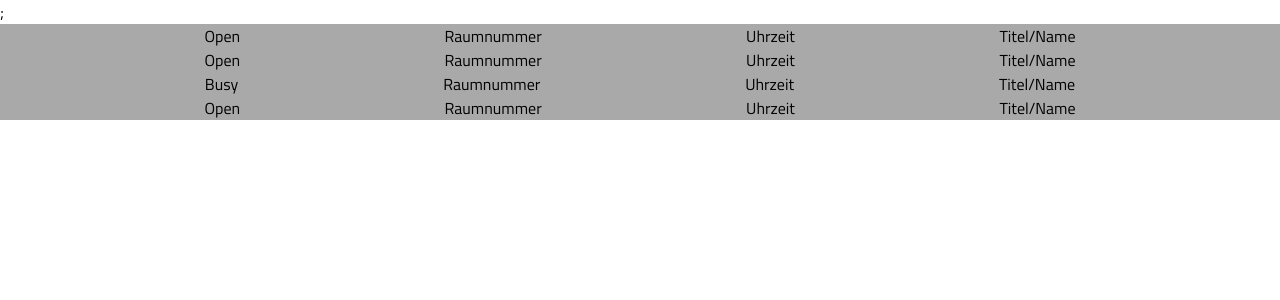
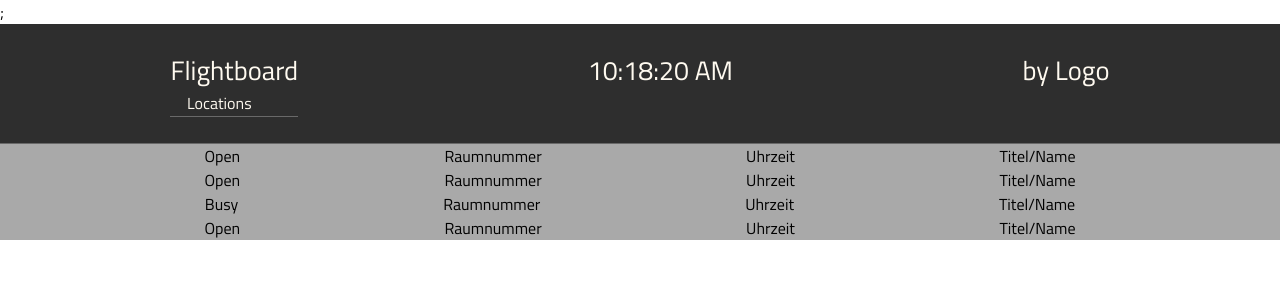
Before and after one commit to ZoraWurm/test-flightboard-fe, a React (Create React App) app: page / in a window 1280 px wide. Shown: the top 300 px of the page. Built offline with nearby package versions, Linux system fonts and the light colour scheme.

Commit message:
refactor header component

```diff
--- a/src/App.tsx
+++ b/src/App.tsx
@@ -13,6 +13,7 @@ function App() {
 
   return (
     <div className="App">
+      <Header />
       {roomList.map((room) => (
         <Room key={room.id} isFree={room.isFree} />
       ))}
--- a/src/Room/room.component.tsx
+++ b/src/Room/room.component.tsx
@@ -1,4 +1,4 @@
-import React from './node_modules/react';
+import React from 'react';
 import './room.component.css';
 
 type RoomProps = {
--- a/src/header/header.component.tsx
+++ b/src/header/header.component.tsx
@@ -4,16 +4,14 @@ import Clock from '../clock/clock.component';
 
 function Header() {
   return (
-    <div>
-      <div className="Header">
-        <div>
-          Flightboard <br></br> <span className="Subheader">Locations</span>
-        </div>
-        <div>
-          <Clock />
-        </div>
-        <div>by Logo</div>
+    <div className="header">
+      <div className="flightboard">
+        Flightboard <span className="locations">Locations</span>
       </div>
+      <div>
+        <Clock />
+      </div>
+      <div>by Logo</div>
     </div>
   );
 }
--- a/src/header/header.style.css
+++ b/src/header/header.style.css
@@ -1,4 +1,4 @@
-.Header {
+.header {
   background-color: rgb(46, 46, 46);
   display: flex;
   justify-content: space-around;
@@ -9,7 +9,12 @@
   border-color: dimgray;
 }
 
-.Subheader {
+.flightboard {
+  display: flex;
+  flex-direction: column;
+}
+
+.locations {
   color: floralwhite;
   background-color: rgb(46, 46, 46);
   display: flex;
```
Also changed, not shown: src/clock/clock.style.css (deleted).
